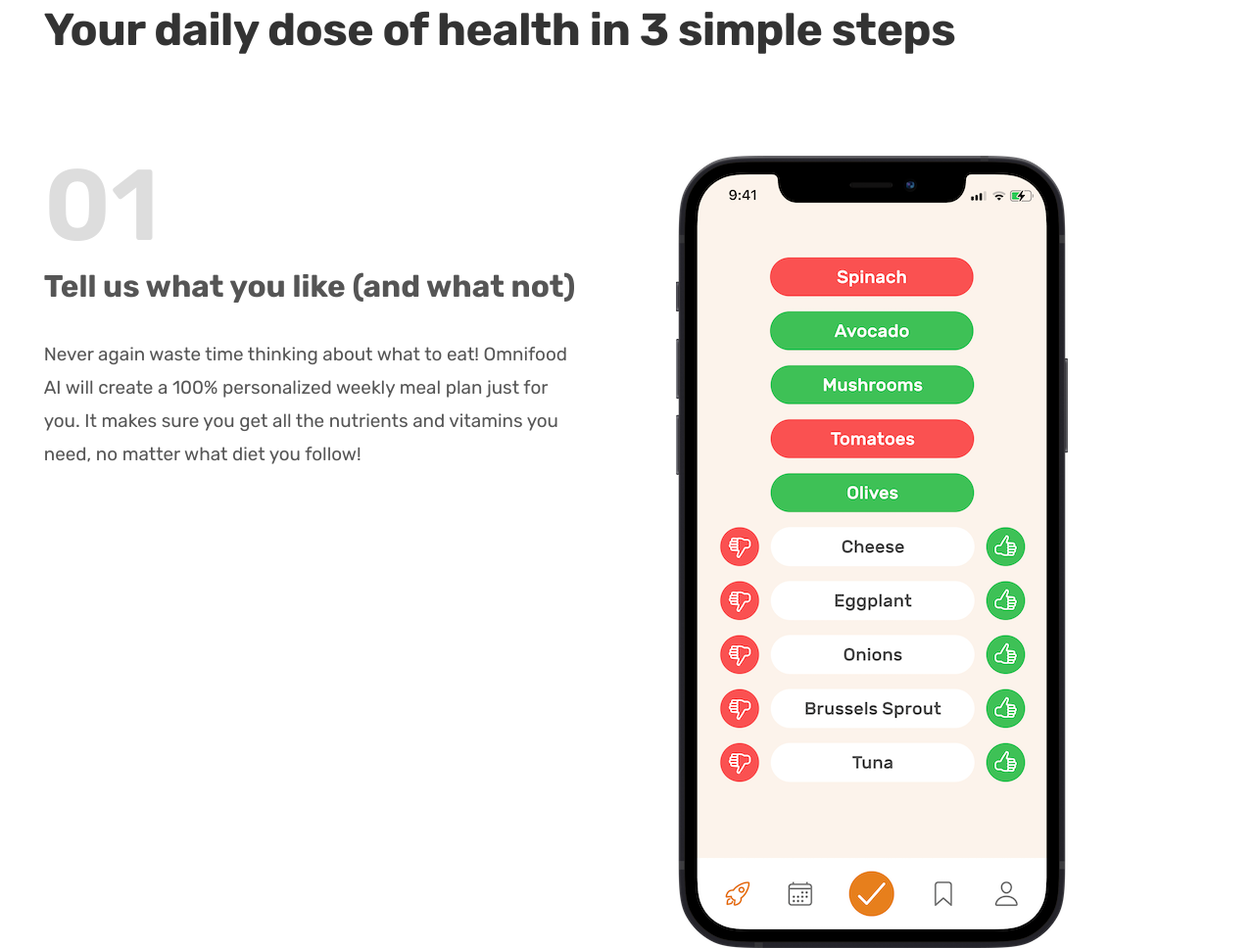
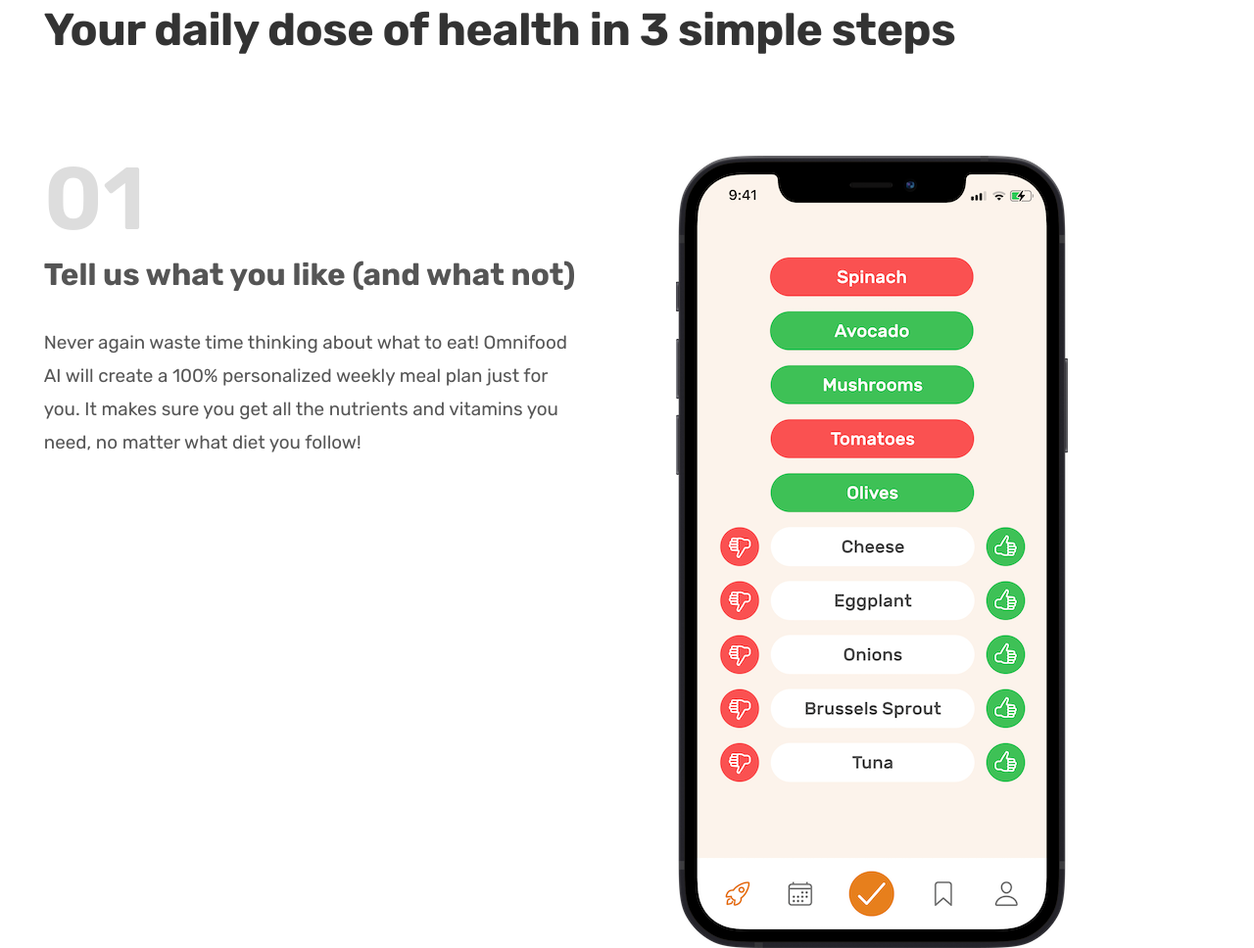
Before and after one commit to SuperUser-Gump/Omnifood, a website: page index.html in a window 1280 px wide. Shown: the part 1018-1986 px from the top of the page at 98% size. Drawn offline with Linux system fonts and the light colour scheme.

Commit message:
style: Adjust the font size of the step number
- Updated the font size of the step number to 8.6rem.

```diff
--- a/css/style.css
+++ b/css/style.css
@@ -126,7 +126,7 @@
 }
 
 .step-number {
-  font-size: 9.8rem;
+  font-size: 8.6rem;
   font-weight: 600;
   color: #ddd;
   margin-bottom: 1.2rem;
```
